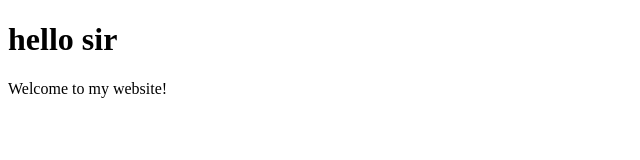
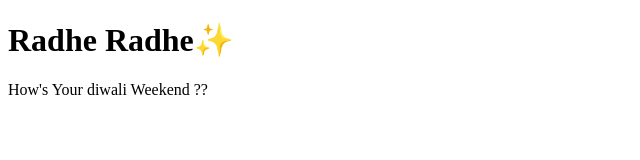
Before and after one commit to MrFresher2026/GIT_MERGE_1, a plain HTML site: page index.html in a window 1280 px wide. Shown: the whole page, without its empty margins (0-640 px from the left). Drawn offline with Linux system fonts and the light colour scheme.

Commit message:
Update title and content in index.html
pls give the answer of my question

```diff
--- a/index.html
+++ b/index.html
@@ -3,11 +3,11 @@
 <head>
     <meta charset="UTF-8">
     <meta name="viewport" content="width=device-width, initial-scale=1.0">
-    <title>Santanu</title>
+    <title>Devasy</title>
 
 </head>
 <body>
-    <h1>hello sir</h1>
-    <p>Welcome to my website!</p>
+    <h1>Radhe Radhe✨</h1>
+    <p>How's Your diwali Weekend ??</p>
 </body>
 </html>
```
